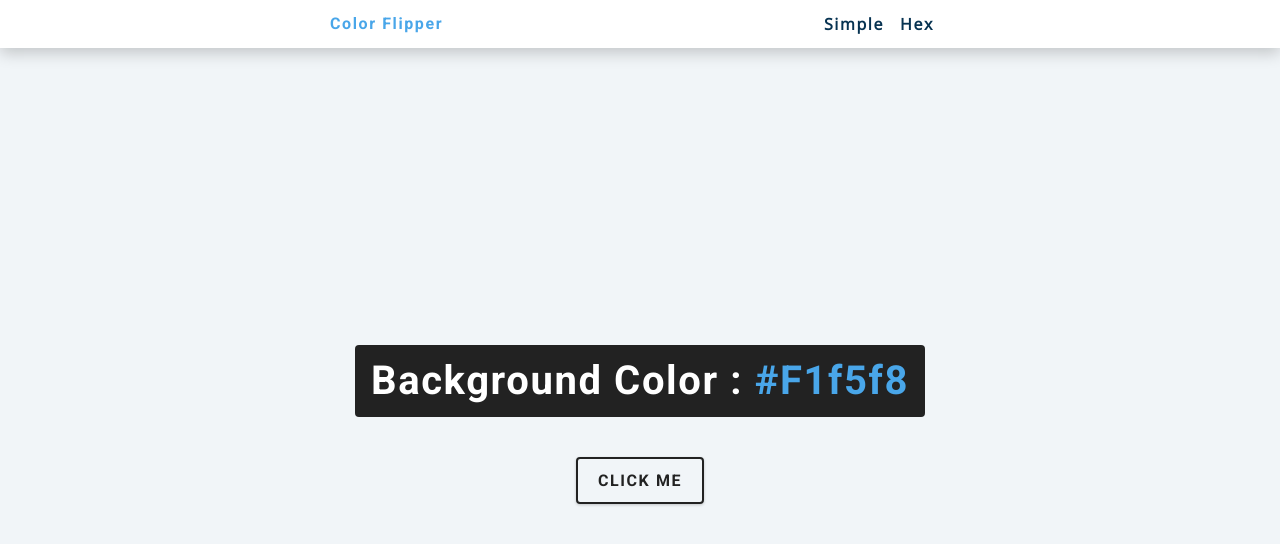
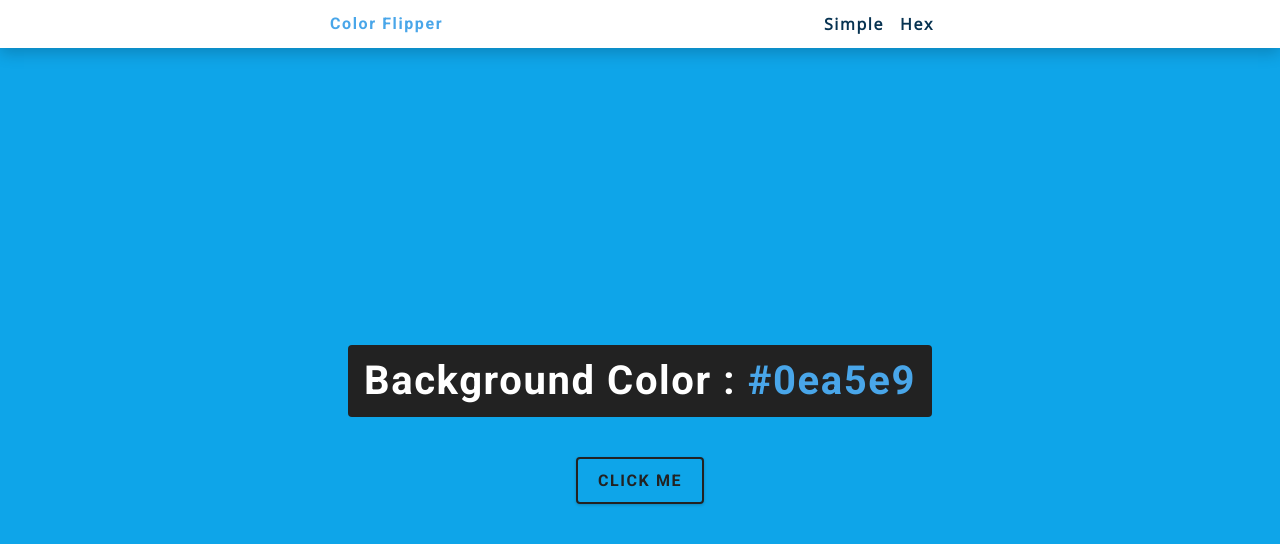
Before and after one commit to zabihhaqqani/Trending-colors, a plain HTML site: page index.html in a window 1280 px wide. Both pictures are taken after a click on the button "CLICK ME". Drawn offline with nearby package versions, Linux system fonts and the light colour scheme.

Commit message:
feat : added tailwind colors

```diff
--- a/app.js
+++ b/app.js
@@ -1 +1,21 @@
-const colors = ["green", "red", "rgba(133,122,200)", "#f15025"];
+const colors = ["#ef4444","##f59e0b","#eab308","#84cc16","#22c55e","#10b981","#14b8a6","#06b6d4","#0ea5e9","#3b82f6","#4f46e50","#a855f7","#f43f5e"]
+
+// selecting button
+let btn = document.getElementById("btn");
+
+//selecting background
+let color = document.querySelector(".color")
+
+
+btn.addEventListener("click", function clickHandler(){
+
+    let randomNumber = random()
+    document.body.style.backgroundColor = colors[randomNumber]
+    color.textContent = colors[randomNumber]
+
+});
+
+//to get a random number everytime button is clicked
+function random(){
+    return Math.floor(Math.random()*colors.length)
+}
```
Also changed, not shown: hex.js (+24 -1 lines), index.html (+1 -0 lines).
